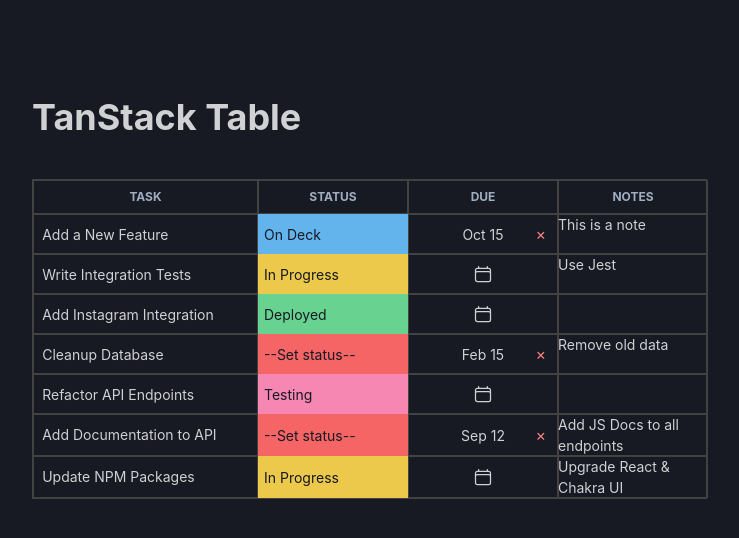
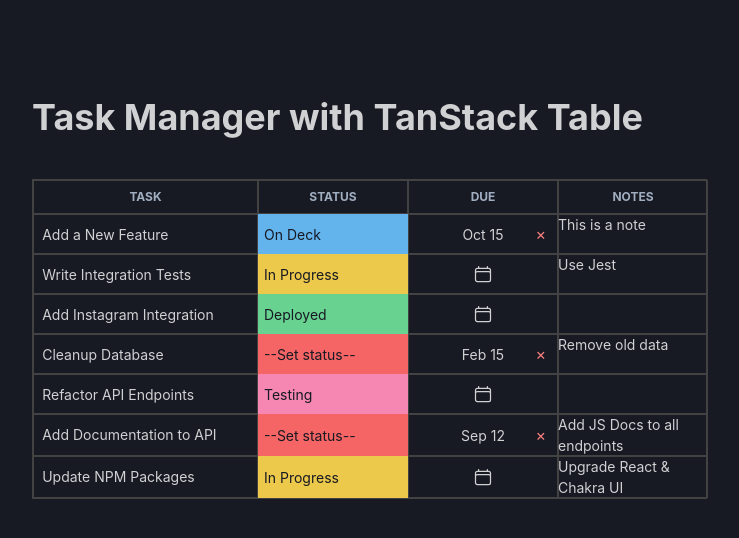
Before and after one commit to adex-badr18/react-table, a React (Vite) app: page / in a window 1280 px wide. Shown: the top 538 px of the page, without its empty margins (132-871 px from the left). Built offline with nearby package versions, Linux system fonts and the light colour scheme.

Commit message:
refactor: Style input bg on hover & rename heading

```diff
--- a/src/App.jsx
+++ b/src/App.jsx
@@ -4,7 +4,7 @@
 function App() {
   return (
     <Box maxW={1000} mx="auto" px={6} pt={24} fontSize="sm">
-      <Heading mb={10}>TanStack Table</Heading>
+      <Heading mb={10}>Task Manager with TanStack Table</Heading>
       <TaskTable />
     </Box>
   );
--- a/src/components/EditableCell.jsx
+++ b/src/components/EditableCell.jsx
@@ -28,6 +28,7 @@
             overflow='hidden'
             textOverflow='ellipsis'
             whiteSpace='nowrap'
+            _hover={{bg: 'transparent'}}
         />
     )
 }
```
